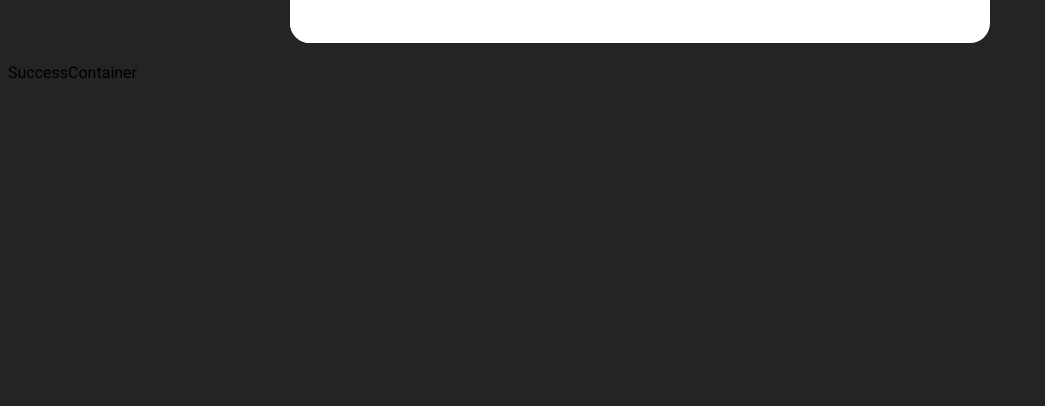
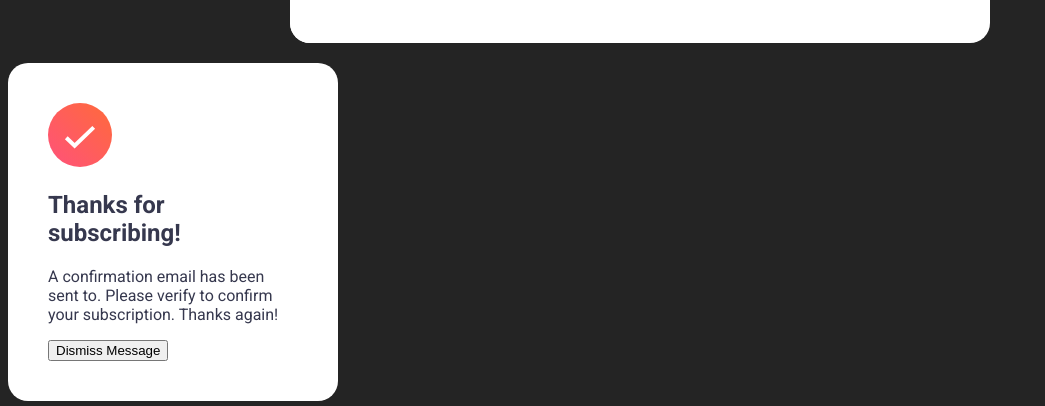
Before and after one commit to RyanLindman/react-challenge-2, a React (Vite) app: page / in a window 1280 px wide. Shown: the part 471-877 px from the top of the page, without its empty margins (0-1045 px from the left). Before the commit the page ends 800 px from the top, so only its background shows below. Built offline with nearby package versions, Linux system fonts and the light colour scheme.

Commit message:
progress

```diff
--- a/src/App.tsx
+++ b/src/App.tsx
@@ -1,6 +1,7 @@
 import { useState } from 'react'
 import './App.css'
 import './components/FormContainer.css'
+import './components/SuccessContainer.css'
 import FormContainer from './components/FormContainer';
 import SuccessContainer from './components/SuccessContainer';
 
--- a/src/components/SuccessContainer.css
+++ b/src/components/SuccessContainer.css
@@ -0,0 +1,11 @@
+
+.success-card {
+    display: flex;
+    flex-direction: column;
+    width: 250px;
+    background-color: white;
+    padding: 40px;
+    border-radius: 20px;
+    color: hsl(235, 18%, 26%);
+
+}
--- a/src/components/SuccessContainer.tsx
+++ b/src/components/SuccessContainer.tsx
@@ -1,10 +1,39 @@
-
 export default function SuccessContainer() {
-
-    return (
-
-        <p>SuccessContainer</p>
-
-    )
-
+  return (
+    <div className="success-card">
+      <div className="success-icon">
+        <svg
+          xmlns="http://www.w3.org/2000/svg"
+          width="64"
+          height="64"
+          viewBox="0 0 64 64"
+        >
+          <defs>
+            <linearGradient id="a" x1="100%" x2="0%" y1="0%" y2="100%">
+              <stop offset="0%" stop-color="#FF6A3A" />
+              <stop offset="100%" stop-color="#FF527B" />
+            </linearGradient>
+          </defs>
+          <g fill="none">
+            <circle cx="32" cy="32" r="32" fill="url(#a)" />
+            <path
+              stroke="#FFF"
+              stroke-width="4"
+              d="m18.286 34.686 8.334 7.98 19.094-18.285"
+            />
+          </g>
+        </svg>
+      </div>
+      <div className="success-message">
+        <h2>Thanks for subscribing!</h2>
+        <p>
+          A confirmation email has been sent to
+          {}. Please verify to confirm your subscription. Thanks again!
+        </p>
+      </div>
+      <div className="dismiss-btn">
+        <button>Dismiss Message</button>
+      </div>
+    </div>
+  );
 }
```
